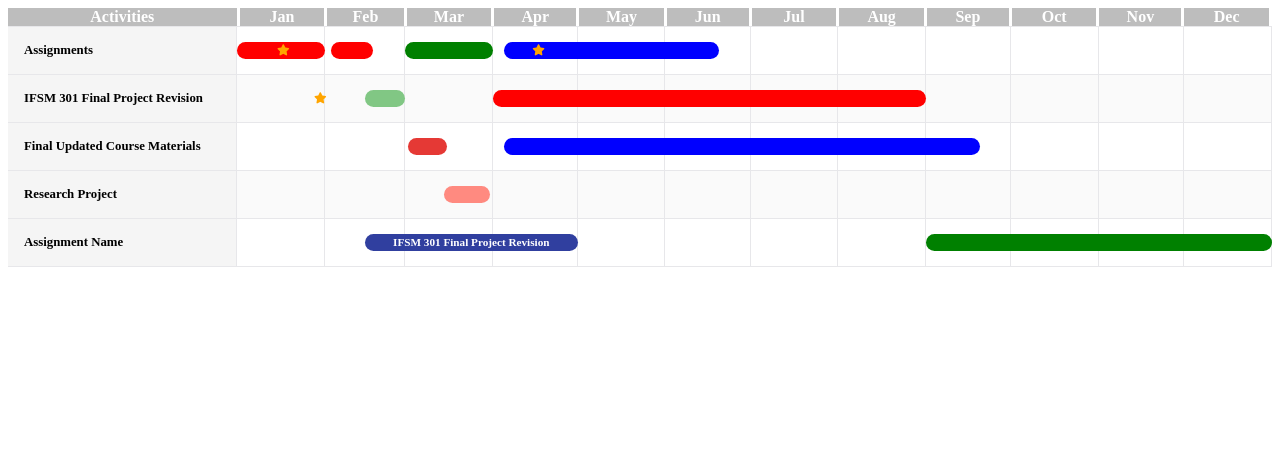
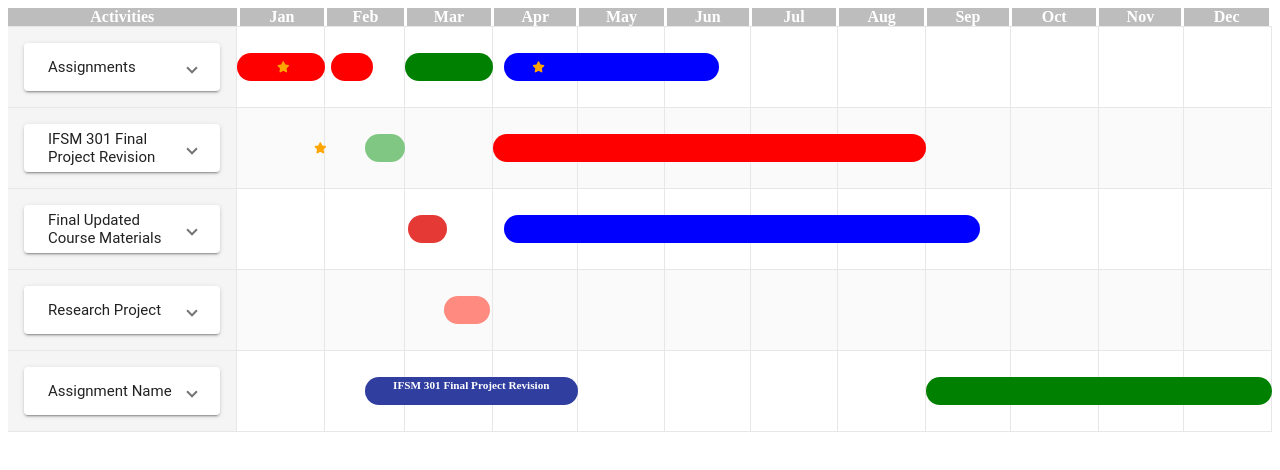
Before and after one commit to jbird526/angular-ivy-pjxlhz, an Angular app: page / in a window 1280 px wide. Shown: the top 470 px of the page. Built offline with nearby package versions, Linux system fonts and the light colour scheme.

Commit message:
3 files modified

```diff
--- a/src/app/gantt-chart/gantt-chart-control/gantt-chart-control.component.html
+++ b/src/app/gantt-chart/gantt-chart-control/gantt-chart-control.component.html
@@ -14,20 +14,18 @@
   </div>
 
   <div class="gantt-chart-row" *ngFor="let row of rows; let i = index">
-    <!-- <mat-accordion>
-      <mat-expansion-panel hideToggle>
-        <mat-expansion-panel-header>
-          <mat-panel-title> -->
+    <div class="row-title">
+      <!-- {{ row.name }} -->
 
-    <div class="row-title">
-      {{ row.name }}
+      <mat-accordion>
+        <mat-expansion-panel>
+          <mat-expansion-panel-header>
+            <mat-panel-title> {{ row.name }}</mat-panel-title>
+          </mat-expansion-panel-header>
+          <p>This is the primary content of the panel.</p>
+        </mat-expansion-panel>
+      </mat-accordion>
     </div>
-
-    <!-- </mat-panel-title>
-          <mat-panel-description>
-            This is a summary of the content
-          </mat-panel-description>
-        </mat-expansion-panel-header> -->
 
     <div class="row-events">
       <div
@@ -67,8 +65,5 @@
         ></span>
       </div>
     </div>
-
-    <!-- </mat-expansion-panel>
-    </mat-accordion> -->
   </div>
 </div>
--- a/src/styles.css
+++ b/src/styles.css
@@ -1 +1,2 @@
 /* Add application styles & imports to this file! */
+@import '~@angular/material/prebuilt-themes/indigo-pink.css';
```
Also changed, not shown: src/app/gantt-chart/gantt-chart.module.ts (+4 -7 lines).
